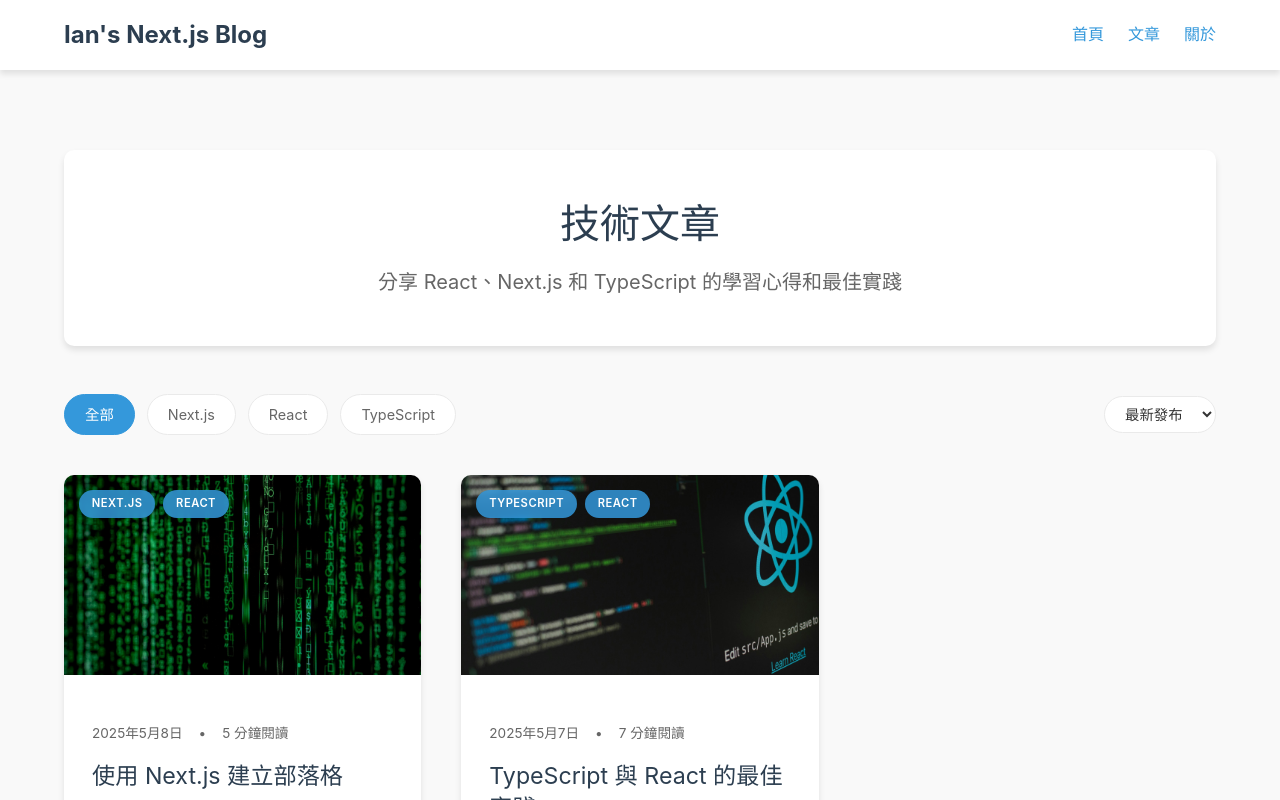
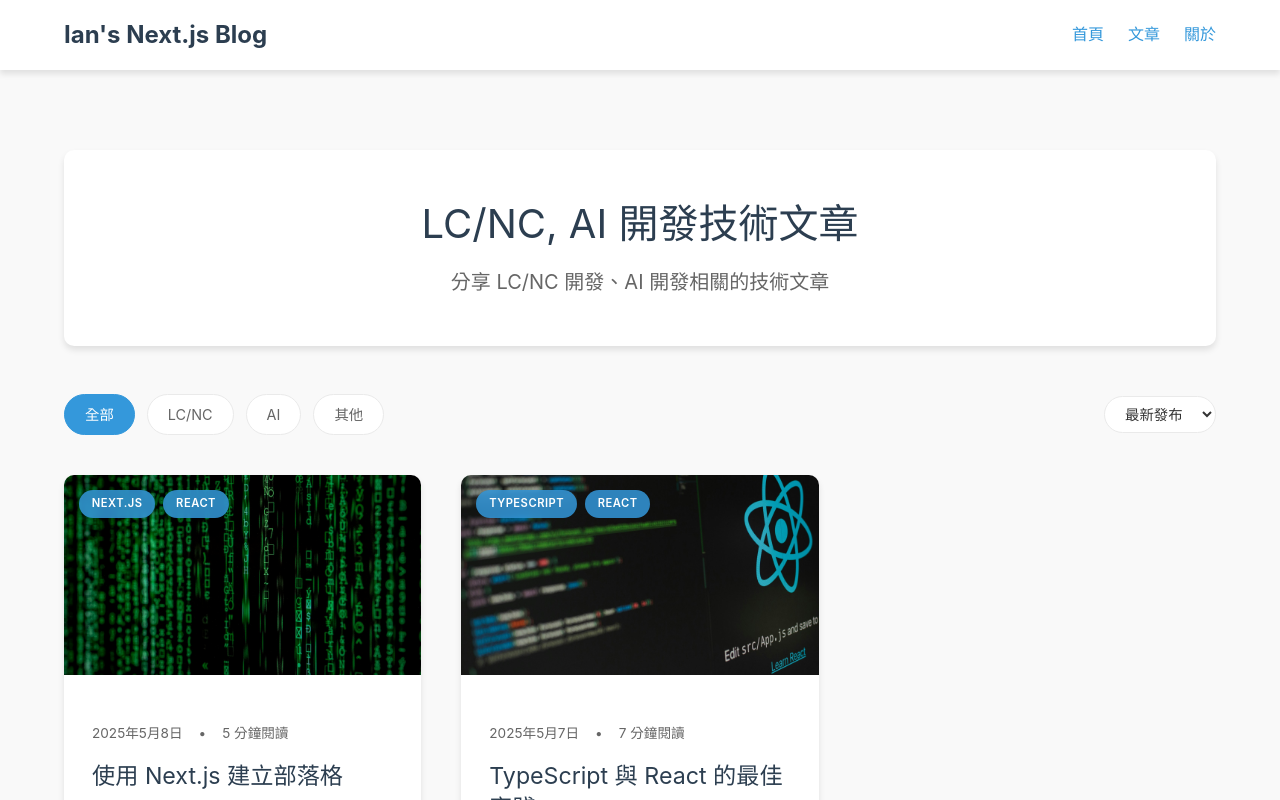
Before and after one commit to ianTPE/nextjs-react-tsx-blog, a Next.js app: page /blog in a window 1280 px wide. Shown: the top 800 px of the page. Built offline with nearby package versions, Linux system fonts and the light colour scheme.

Commit message:
feat: add blog index page with post filtering and sorting UI

```diff
--- a/src/app/blog/page.tsx
+++ b/src/app/blog/page.tsx
@@ -3,8 +3,8 @@
 import { Metadata } from 'next';
 
 export const metadata: Metadata = {
-  title: '文章列表 | Ian\'s Next.js Blog',
-  description: '瀏覽所有前端開發、React、Next.js 和 TypeScript 相關的技術文章',
+  title: '文章列表 | Ian\'s LC/NC, AI Blog',
+  description: '瀏覽所有LC/NC開發、AI 開發相關的技術文章',
 };
 
 export default function BlogIndex() {
@@ -13,16 +13,16 @@
   return (
     <div className="blog-index">
       <div className="page-header">
-        <h1 className="page-title">技術文章</h1>
-        <p className="page-description">分享 React、Next.js 和 TypeScript 的學習心得和最佳實踐</p>
+        <h1 className="page-title">LC/NC, AI 開發技術文章</h1>
+        <p className="page-description">分享 LC/NC 開發、AI 開發相關的技術文章</p>
       </div>
 
       <div className="post-filters">
         <div className="filter-tags">
           <button className="filter-tag active">全部</button>
-          <button className="filter-tag">Next.js</button>
-          <button className="filter-tag">React</button>
-          <button className="filter-tag">TypeScript</button>
+          <button className="filter-tag">LC/NC</button>
+          <button className="filter-tag">AI</button>
+          <button className="filter-tag">其他</button>
         </div>
         <div className="post-sort">
           <select>
```
